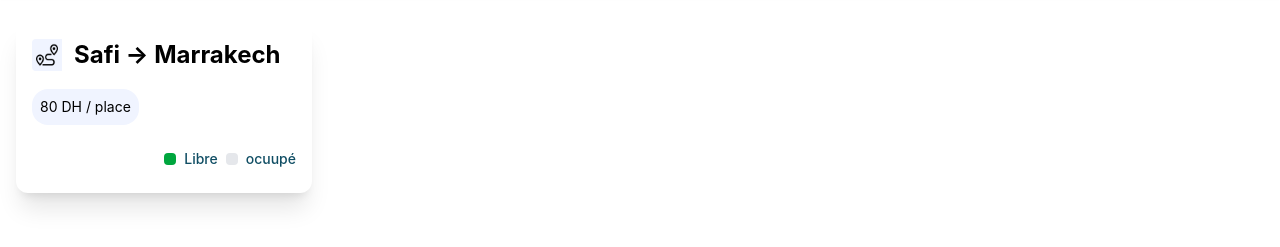
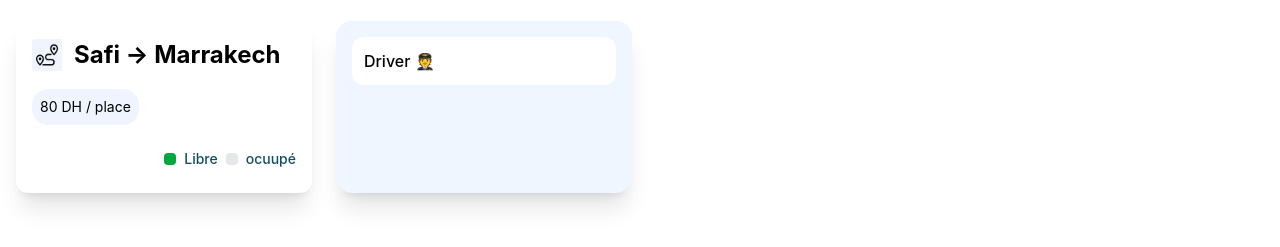
Before and after one commit to aymenlaoudi/BusDirect, a website: page bus_direct.html in a window 1280 px wide. Shown: the part 75-322 px from the top of the page. Drawn offline with Linux system fonts and the light colour scheme.

Commit message:
create header of bus

```diff
--- a/bus_direct.html
+++ b/bus_direct.html
@@ -60,6 +60,12 @@
                 </section>
 
             </article>
+            <section class="bg-blue-50 rounded-2xl shadow-xl p-4">
+                <div class="bg-white rounded-xl p-3 mb-4 font-medium">Driver 🧑‍✈️</div>
+
+                <!-- Empty grid: JavaScript will fill it with 20 seats -->
+                <div id="seatGrid" class="grid grid-cols-[1fr_1fr_0.3fr_1fr_1fr] gap-2"></div>
+            </section>
         </main>
     <script src="script.js"></script>
 </body>
```
